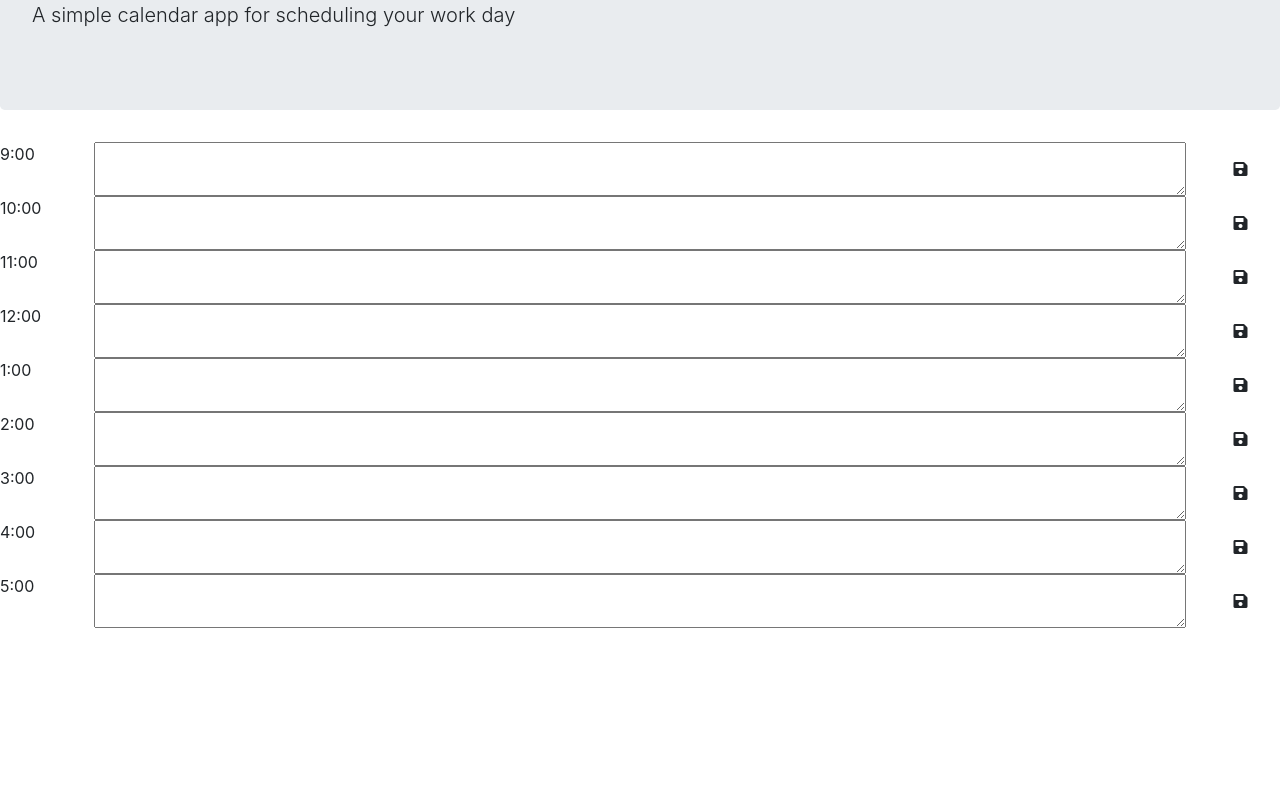
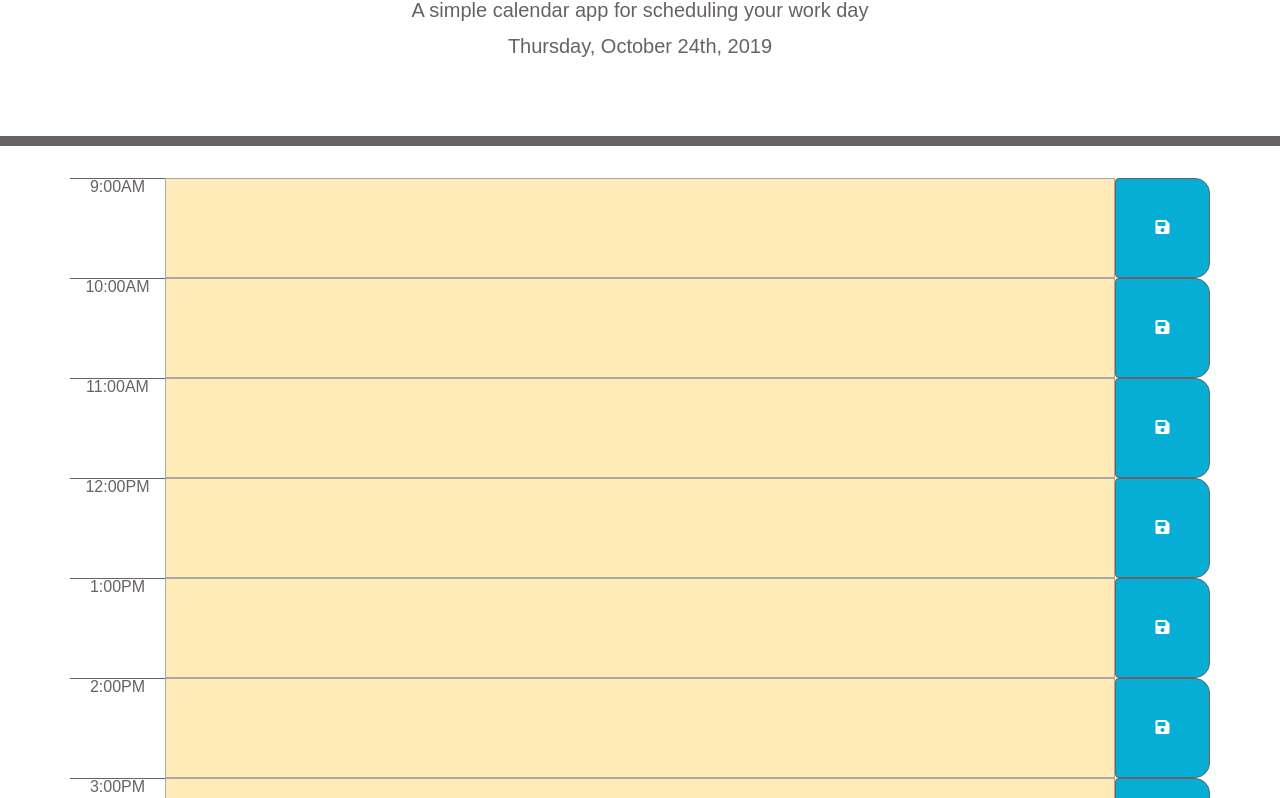
Before and after one commit to ninjagirl2018/DayPlanner, a plain HTML site: page index.html in a window 1280 px wide. Shown: the part 158-956 px from the top of the page. Before the commit the page ends 800 px from the top, so only its background shows below. Drawn offline with nearby package versions, Linux system fonts and the light colour scheme.

Commit message:
1. got JS working after re-ordering functions, 2. re-factored HTML and CSS, 3. additional styes to CSS, 4. completed README, 5. added year format to moments feed in

```diff
--- /dev/null
+++ b/CSS/style.css
@@ -0,0 +1,70 @@
+body {
+  font-family: Arial, Helvetica, sans-serif;
+  font-size: 16px;
+  line-height: 1;
+}
+
+textarea {
+  background: transparent;
+  border: 1px solid darkgray;
+  resize: none;
+  color: rgb(104, 98, 98);
+  padding: 10px;
+}
+
+.jumbotron {
+  text-align: center;
+  background-color: transparent;
+  color: rgb(104, 98, 98);
+  border-radius: 0;
+  border-bottom: 10px solid rgb(104, 98, 98);
+}
+
+.description {
+  white-space: pre-wrap;
+}
+
+.row{
+  text-align: center;
+  border-radius: 20px;
+}
+
+.row {
+  white-space: pre-wrap;
+  height: 100px;
+  border-top: 1px solidrgb(104, 98, 98);
+}
+
+.hour {
+  background-color: #ffffff;
+  color: rgb(104, 98, 98);
+  border-top: 1px solid rgb(104, 98, 98);
+}
+
+.done {
+  background-color: rgb(255, 235, 184);
+  color: white;
+}
+
+.now {
+  background-color: rgb(250, 194, 167);
+  color: white;
+}
+
+.future {
+  background-color: rgb(167, 250, 210);
+  color: white;
+}
+
+.storeEvent {
+  border: 1px solid rgb(104, 98, 98);
+  border-top-right-radius: 15px;
+  border-bottom-right-radius: 15px;
+  background-color: #06AED5;
+  color: white;
+}
+
+.storeEvent i:hover {
+  font-size: 20px;
+  transition: all .3s ease-in-out;
+}
--- /dev/null
+++ b/JS/script.js
@@ -0,0 +1,62 @@
+// get from Momentjs the data to display current day on page - added YYYY to template
+  $("#currentDay").text(moment().format("dddd, MMMM Do, YYYY"));
+
+
+  //figure out from Momentjs what time it is (from getTime function) and evaluate with a loop, in each row,
+  //whether that row is before now, now or later than now, in relation to the current hour, and sets
+  //the timeRow to classes of done, now or future
+
+  function getTime() {
+    var now = moment().hours();
+    $(".row").each(function() {
+      var timeRow = parseInt($(this).attr("id").split("-")[1]);
+        if (timeRow < now) {
+          $(this).addClass("done");
+        }
+        else if (timeRow === now) {
+          $(this).removeClass("done");
+          $(this).addClass("now");
+        }
+        else {
+          $(this).removeClass("done");
+          $(this).removeClass("now");
+          $(this).addClass("future");
+      }
+    });
+  }
+
+
+  //get whatever the user inputs into .calendar Event, turn it into a value and put it
+  //into local storage and tie it to the hour
+  $("#hour-9 .calendarEvent").val(localStorage.getItem("hour-9"));
+  $("#hour-10 .calendarEvent").val(localStorage.getItem("hour-10"));
+  $("#hour-11 .calendarEvent").val(localStorage.getItem("hour-11"));
+  $("#hour-12 .calendarEvent").val(localStorage.getItem("hour-12"));
+  $("#hour-13 .calendarEvent").val(localStorage.getItem("hour-13"));
+  $("#hour-14 .calendarEvent").val(localStorage.getItem("hour-14"));
+  $("#hour-15 .calendarEvent").val(localStorage.getItem("hour-15"));
+  $("#hour-16 .calendarEvent").val(localStorage.getItem("hour-16"));
+  $("#hour-17 .calendarEvent").val(localStorage.getItem("hour-17"));
+  $("#hour-18 .calendarEvent").val(localStorage.getItem("hour-18"));
+  $("#hour-19 .calendarEvent").val(localStorage.getItem("hour-19"));
+
+
+//When user clicks save, ask jQuery to get the calendarEvent and save them
+//as one item in local storage - this can only happen after the page is loaded
+//getTime also sets an internal of 1 minute to update the time
+
+$(document).ready(function() {
+  $(".storeEvent").on("click", function() {
+    var value = $(this).siblings(".calendarEvent").val();
+    var now = $(this).parent().attr("id");
+    localStorage.setItem(now, value);
+  });
+
+  getTime();
+    var interval = setInterval(getTime, 60000);
+
+});
+
+
+//I don't think the order of my functions always make sense, but when I try to order them
+//properly it breaks my app
--- a/index.html
+++ b/index.html
@@ -8,7 +8,7 @@
   <link rel="stylesheet" href="https://stackpath.bootstrapcdn.com/bootstrap/4.3.1/css/bootstrap.min.css">
   <link rel="stylesheet" href="https://use.fontawesome.com/releases/v5.8.1/css/all.css" integrity="sha384-50oBUHEmvpQ+1lW4y57PTFmhCaXp0ML5d60M1M7uH2+nqUivzIebhndOJK28anvf" crossorigin="anonymous">
   <link href="https://fonts.googleapis.com/css?family=Open+Sans&display=swap" rel="stylesheet">
-  <link rel="stylesheet" href="./css/style.css">
+  <link rel="stylesheet" href="CSS/style.css">
   <title>Work Day Scheduler</title>
 </head>
 
@@ -19,66 +19,72 @@
     <p id="currentDay" class="lead"></p>
   </header>
 
-  <div class="workDay">
+  <div class="container">
 
-    <div id="9AM" class="row time-block">
-      <div class="col-md-1 hour">9:00</div>
-      <textarea class="col-md-10 description"></textarea>
-      <button class="btn saveBtn col-md-1"><i class="fas fa-save"></i></button>
+    <div id="hour-9" class="row">
+      <div class="col-md-1 hour">9:00AM</div>
+      <textarea class="col-md-10 calendarEvent"></textarea>
+      <button class="btn storeEvent col-md-1"><i class="fas fa-save"></i></button>
     </div>
 
-    <div id="10AM" class="row time-block">
-      <div class="col-md-1 hour">10:00</div>
-      <textarea class="col-md-10 description"></textarea>
-      <button class="btn saveBtn col-md-1"><i class="fas fa-save"></i></button>
+    <div id="hour-10" class="row">
+      <div class="col-md-1 hour">10:00AM</div>
+      <textarea class="col-md-10 calendarEvent"></textarea>
+      <button class="btn storeEvent col-md-1"><i class="fas fa-save"></i></button>
     </div>
 
-    <div id="11AM" class="row time-block">
-      <div class="col-md-1 hour">11:00</div>
-      <textarea class="col-md-10 description"></textarea>
-      <button class="btn saveBtn col-md-1"><i class="fas fa-save"></i></button>
+    <div id="hour-11" class="row">
+      <div class="col-md-1 hour">11:00AM</div>
+      <textarea class="col-md-10 calendarEvent"></textarea>
+      <button class="btn storeEvent col-md-1"><i class="fas fa-save"></i></button>
     </div>
 
-    <div id="12PM" class="row time-block">
-      <div class="col-md-1 hour">12:00</div>
-      <textarea class="col-md-10 description"></textarea>
-      <button class="btn saveBtn col-md-1"><i class="fas fa-save"></i></button>
+    <div id="hour-12" class="row">
+      <div class="col-md-1 hour">12:00PM</div>
+      <textarea class="col-md-10 calendarEvent"></textarea>
+      <button class="btn storeEvent col-md-1"><i class="fas fa-save"></i></button>
     </div>
 
-    <div id="1PM" class="row time-block">
-      <div class="col-md-1 hour">1:00</div>
-      <textarea class="col-md-10 description"></textarea>
-      <button class="btn saveBtn col-md-1"><i class="fas fa-save"></i></button>
+   <div id="hour-13" class="row">
+      <div class="col-md-1 hour">1:00PM</div>
+      <textarea class="col-md-10 calendarEvent"></textarea>
+      <button class="btn storeEvent col-md-1"><i class="fas fa-save"></i></button>
     </div>
 
-    <div id="2PM" class="row time-block">
-      <div class="col-md-1 hour">2:00</div>
-      <textarea class="col-md-10 description"></textarea>
-      <button class="btn saveBtn col-md-1"><i class="fas fa-save"></i></button>
+    <div id="hour-14" class="row">
+      <div class="col-md-1 hour">2:00PM</div>
+      <textarea class="col-md-10 calendarEvent"></textarea>
+      <button class="btn storeEvent col-md-1"><i class="fas fa-save"></i></button>
     </div>
 
-    <div id="3PM" class="row time-block">
-     <div class="col-md-1 hour">3:00</div>
-      <textarea class="col-md-10 description"></textarea>
-      <button class="btn saveBtn col-md-1"><i class="fas fa-save"></i></button>
+    <div id="hour-15" class="row">
+     <div class="col-md-1 hour">3:00PM</div>
+      <textarea class="col-md-10 calendarEvent"></textarea>
+      <button class="btn storeEvent col-md-1"><i class="fas fa-save"></i></button>
     </div>
 
-    <div id="4PM" class="row time-block">
-      <div class="col-md-1 hour">4:00</div>
-      <textarea class="col-md-10 description"></textarea>
-      <button class="btn saveBtn col-md-1"><i class="fas fa-save"></i></button>
+    <div id="hour-16" class="row">
+      <div class="col-md-1 hour">4:00PM</div>
+      <textarea class="col-md-10 calendarEvent"></textarea>
+      <button class="btn storeEvent col-md-1"><i class="fas fa-save"></i></button>
     </div>
 
-    <div id="5pm" class="row time-block">
-      <div class="col-md-1 hour">5:00</div>
-      <textarea class="col-md-10 description"></textarea>
-      <button class="btn saveBtn col-md-1"><i class="fas fa-save"></i></button>
+    <div id="hour-17" class="row">
+      <div class="col-md-1 hour">5:00PM</div>
+      <textarea class="col-md-10 calendarEvent"></textarea>
+      <button class="btn storeEvent col-md-1"><i class="fas fa-save"></i></button>
+    </div>
+
+    <div id="hour-18" class="row">
+      <div class="col-md-1 hour">6:00PM</div>
+      <textarea class="col-md-10 calendarEvent"></textarea>
+      <button class="btn storeEvent col-md-1"><i class="fas fa-save"></i></button>
     </div>
 
     <script src="https://code.jquery.com/jquery-3.4.1.min.js"></script>
     <script src="https://cdnjs.cloudflare.com/ajax/libs/moment.js/2.24.0/moment.min.js"></script>
 
-    <!-- <script src="/js/calendarScript.js"></script> commit this later -->
+    <script src="JS/script.js"></script>
 </body>
 
 </html>
```
Also changed, not shown: 4 other files.
